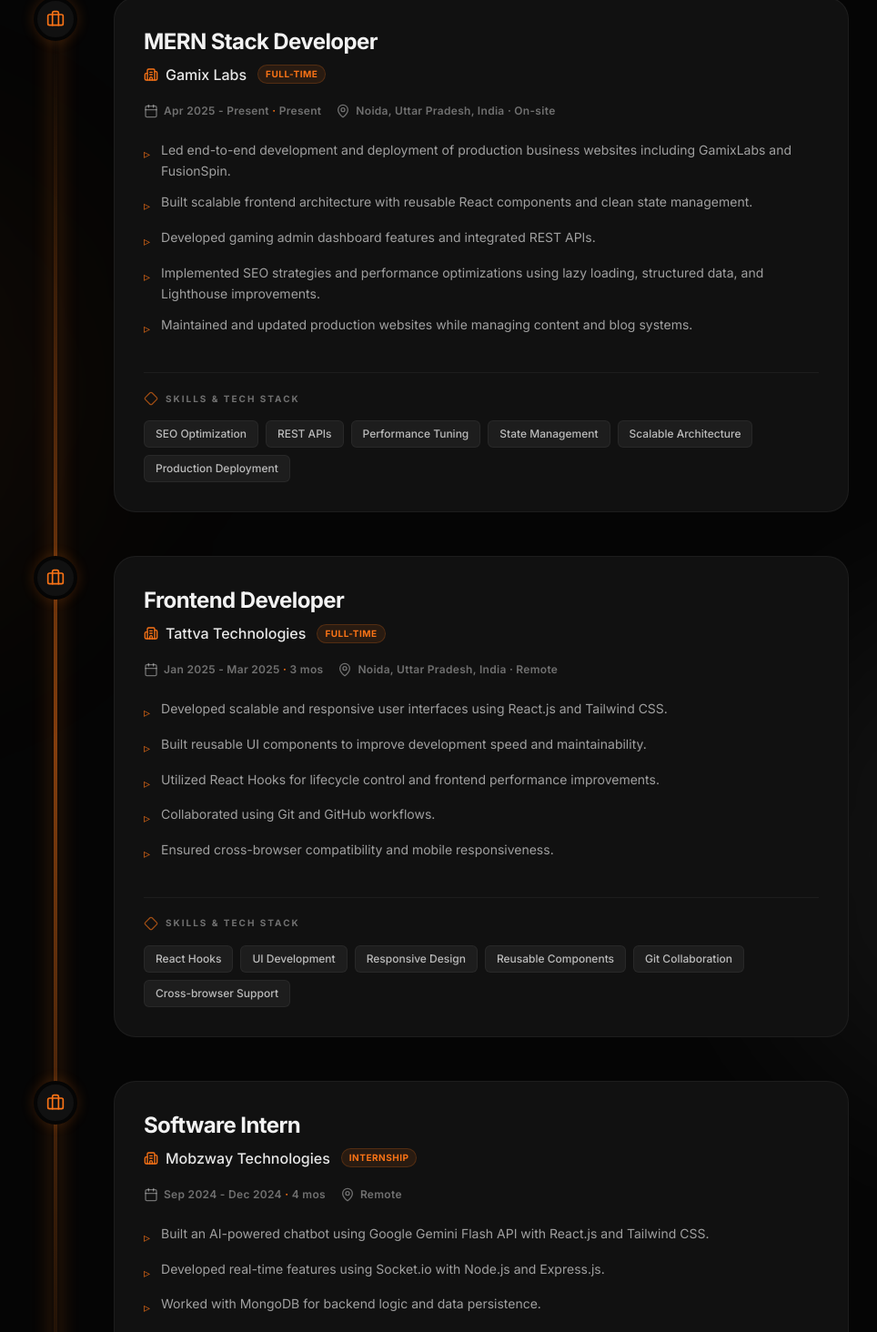
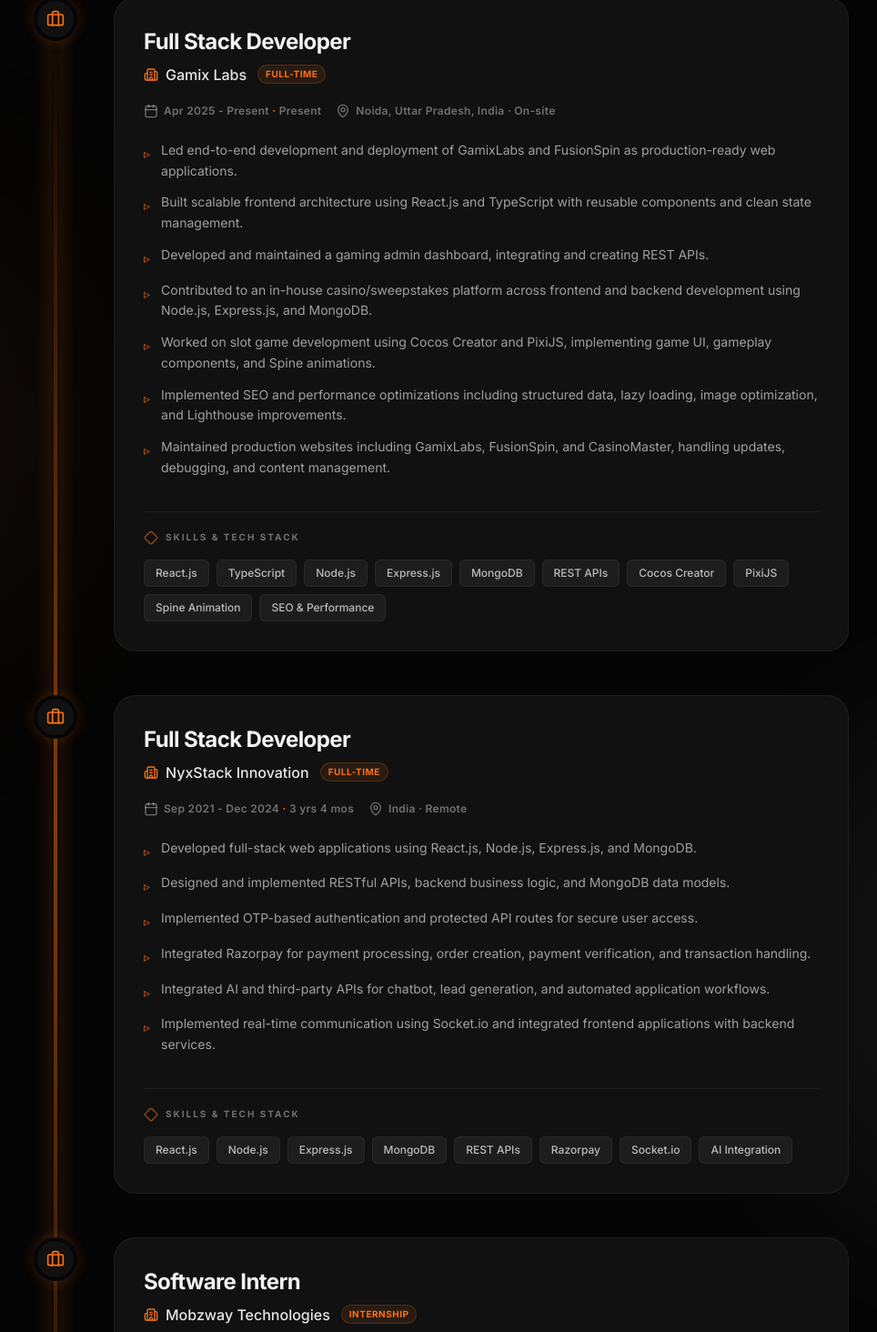
Before and after one commit to vikassax1610/portfolio, a React (Vite) app: page / in a window 1280 px wide. Shown: the part 5099-6563 px from the top of the page at 91% size, without its empty margins (155-1119 px from the left). Built offline with nearby package versions, Linux system fonts and the light colour scheme; no server answers.

Commit message:
feat: add new projects and update existing project details in projectData.js; include new images for threadStore and nyxstack

```diff
--- a/src/components/Experience.jsx
+++ b/src/components/Experience.jsx
@@ -5,26 +5,32 @@
   const experiences = [
     {
       id: 1,
-      role: "MERN Stack Developer",
+      role: "Full Stack Developer",
       company: "Gamix Labs",
       type: "Full-time",
       date: "Apr 2025 - Present",
       duration: "Present",
       location: "Noida, Uttar Pradesh, India · On-site",
       description: [
-        "Led end-to-end development and deployment of production business websites including GamixLabs and FusionSpin.",
-        "Built scalable frontend architecture with reusable React components and clean state management.",
-        "Developed gaming admin dashboard features and integrated REST APIs.",
-        "Implemented SEO strategies and performance optimizations using lazy loading, structured data, and Lighthouse improvements.",
-        "Maintained and updated production websites while managing content and blog systems.",
+        "Led end-to-end development and deployment of GamixLabs and FusionSpin as production-ready web applications.",
+        "Built scalable frontend architecture using React.js and TypeScript with reusable components and clean state management.",
+        "Developed and maintained a gaming admin dashboard, integrating and creating REST APIs.",
+        "Contributed to an in-house casino/sweepstakes platform across frontend and backend development using Node.js, Express.js, and MongoDB.",
+        "Worked on slot game development using Cocos Creator and PixiJS, implementing game UI, gameplay components, and Spine animations.",
+        "Implemented SEO and performance optimizations including structured data, lazy loading, image optimization, and Lighthouse improvements.",
+        "Maintained production websites including GamixLabs, FusionSpin, and CasinoMaster, handling updates, debugging, and content management.",
       ],
       skills: [
-        "SEO Optimization",
+        "React.js",
+        "TypeScript",
+        "Node.js",
+        "Express.js",
+        "MongoDB",
         "REST APIs",
-        "Performance Tuning",
-        "State Management",
-        "Scalable Architecture",
-        "Production Deployment",
+        "Cocos Creator",
+        "PixiJS",
+        "Spine Animation",
+        "SEO & Performance",
       ],
       iconBg: "bg-blue-500/10",
       iconColor: "text-blue-500",
@@ -32,29 +38,32 @@
 
     {
       id: 2,
-      role: "Frontend Developer",
-      company: "Tattva Technologies",
+      role: "Full Stack Developer",
+      company: "NyxStack Innovation",
       type: "Full-time",
-      date: "Jan 2025 - Mar 2025",
-      duration: "3 mos",
-      location: "Noida, Uttar Pradesh, India · Remote",
+      date: "Sep 2021 - Dec 2024",
+      duration: "3 yrs 4 mos",
+      location: "India · Remote",
       description: [
-        "Developed scalable and responsive user interfaces using React.js and Tailwind CSS.",
-        "Built reusable UI components to improve development speed and maintainability.",
-        "Utilized React Hooks for lifecycle control and frontend performance improvements.",
-        "Collaborated using Git and GitHub workflows.",
-        "Ensured cross-browser compatibility and mobile responsiveness.",
+        "Developed full-stack web applications using React.js, Node.js, Express.js, and MongoDB.",
+        "Designed and implemented RESTful APIs, backend business logic, and MongoDB data models.",
+        "Implemented OTP-based authentication and protected API routes for secure user access.",
+        "Integrated Razorpay for payment processing, order creation, payment verification, and transaction handling.",
+        "Integrated AI and third-party APIs for chatbot, lead generation, and automated application workflows.",
+        "Implemented real-time communication using Socket.io and integrated frontend applications with backend services.",
       ],
       skills: [
-        "React Hooks",
-        "UI Development",
-        "Responsive Design",
-        "Reusable Components",
-        "Git Collaboration",
-        "Cross-browser Support",
+        "React.js",
+        "Node.js",
+        "Express.js",
+        "MongoDB",
+        "REST APIs",
+        "Razorpay",
+        "Socket.io",
+        "AI Integration",
       ],
-      iconBg: "bg-emerald-500/10",
-      iconColor: "text-emerald-500",
+      iconBg: "bg-violet-500/10",
+      iconColor: "text-violet-500",
     },
 
     {
@@ -62,22 +71,22 @@
       role: "Software Intern",
       company: "Mobzway Technologies",
       type: "Internship",
-      date: "Sep 2024 - Dec 2024",
+      date: "June 2021 - Sep 2021",
       duration: "4 mos",
       location: "Remote",
       description: [
-        "Built an AI-powered chatbot using Google Gemini Flash API with React.js and Tailwind CSS.",
-        "Developed real-time features using Socket.io with Node.js and Express.js.",
-        "Worked with MongoDB for backend logic and data persistence.",
-        "Implemented real-time communication and messaging systems.",
+        "Developed an AI-powered chatbot using React.js, Node.js, Express.js, and Google Gemini Flash API.",
+        "Built RESTful APIs and integrated backend services with the React frontend.",
+        "Implemented real-time messaging using Socket.io for client-server communication.",
+        "Worked with MongoDB for data persistence and backend application logic.",
       ],
       skills: [
+        "React.js",
+        "Node.js",
+        "Express.js",
+        "MongoDB",
+        "Socket.io",
         "Google Gemini API",
-        "Socket.io",
-        "Real-time Features",
-        "MongoDB",
-        "Backend Logic",
-        "AI Integration",
       ],
       iconBg: "bg-amber-500/10",
       iconColor: "text-amber-500",
--- a/src/components/Skills.jsx
+++ b/src/components/Skills.jsx
@@ -257,7 +257,7 @@
           {[
             { num: "8+", label: "Core Technologies" },
             { num: "12+", label: "Tools & Libraries" },
-            { num: "2yr+", label: "Industry Experience" },
+            { num: "5yr+", label: "Industry Experience" },
             { num: "∞", label: "Learning Mindset" },
           ].map((s, i) => (
             <div
```
